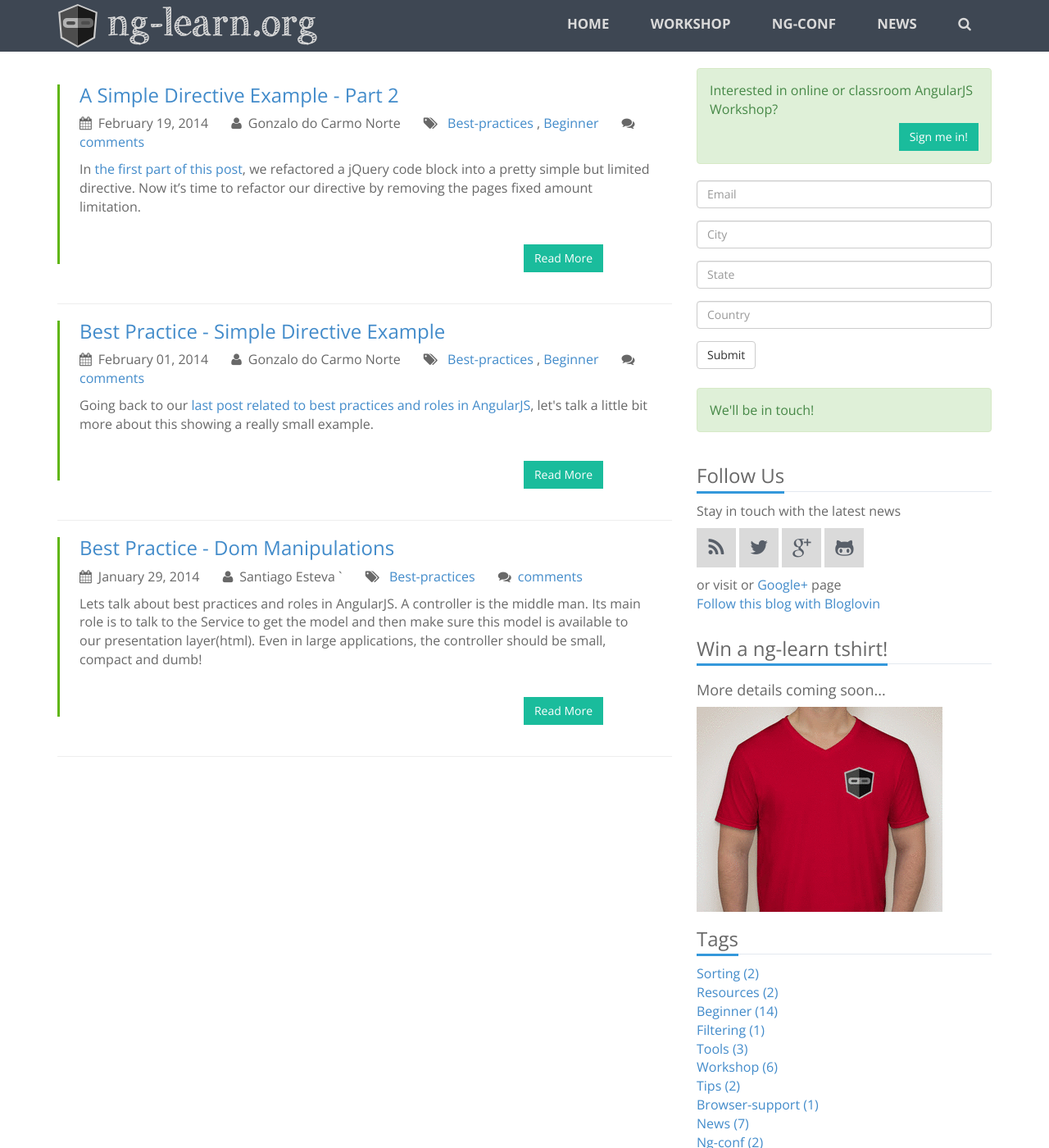
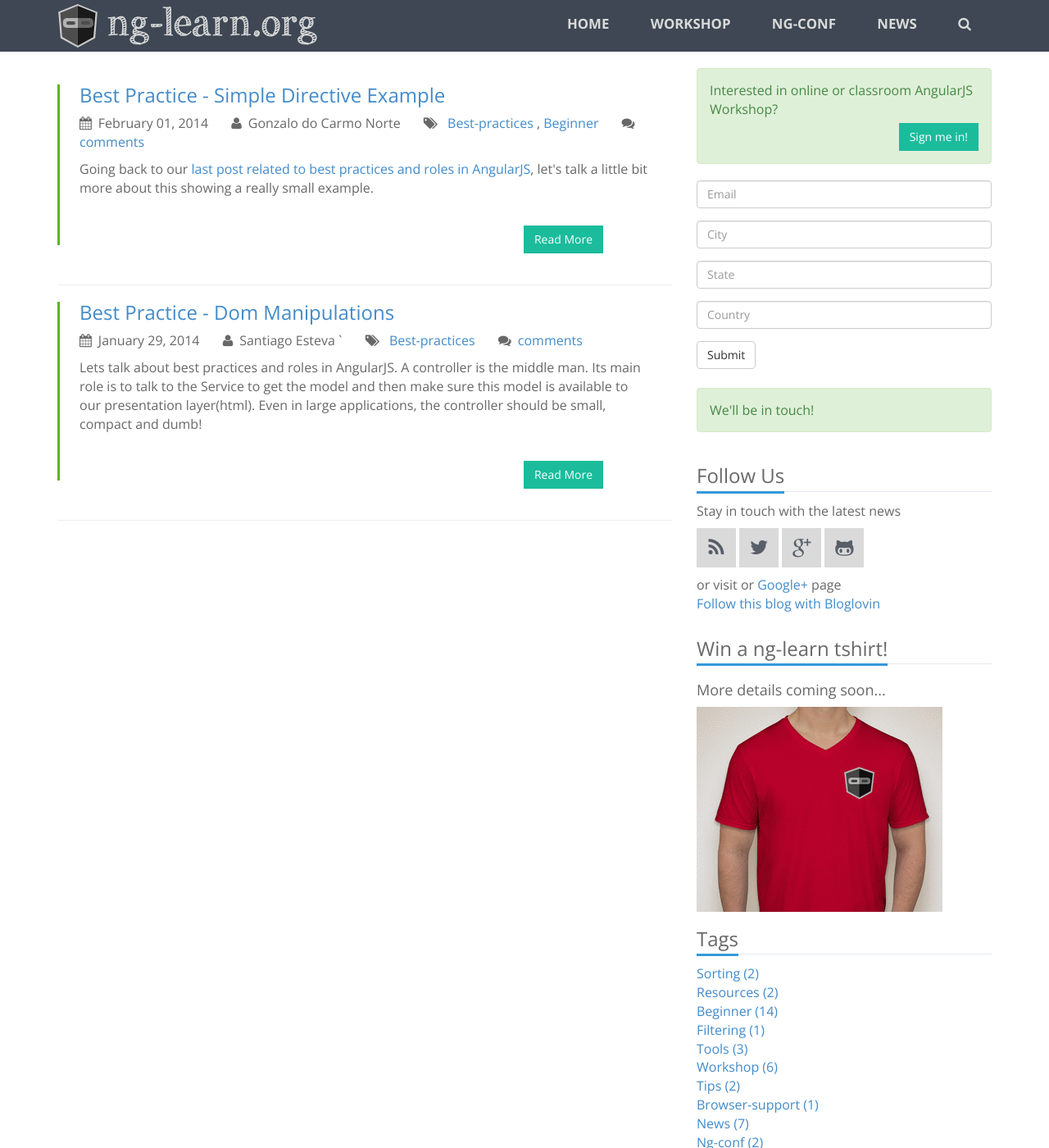
Before and after one commit to ng-learn-org/ng-learn-org.github.io, a Jekyll site: the page built from tags/best-practices.html, in a window 1280 px wide and 1400 px high. Shown: the whole window at 82% size. Built offline with Jekyll 4.4.1, drawn with Linux system fonts in a browser that asks for light colours; nearby versions of some CDN libraries; comment, search, counter and statistics services are not loaded; part of the change alters nothing that is shown; some of the changed text lies outside the part shown.

Commit message:
updated post

```diff
--- a/_posts/2014-02-19-Simple-Directive-Improved.md
+++ b/_posts/2014-02-19-Simple-Directive-Improved.md
@@ -2,7 +2,7 @@
 layout: post
 title: A Simple Directive Example - Part 2
 author: Gonzalo do Carmo Norte
-categories: [best-practices, beginner]
+categories: [beginner]
 ---
 
 In [the first part of this post][1], we refactored a jQuery code block into a pretty simple but limited directive.
@@ -25,7 +25,8 @@ Just to recap, below is the directive we did:
 
     We use 'my-' prefix to determine this is a custom directive that belongs to our team.
 
-Even though we add more span/pages in the above HTML, our directive wouldn\'t consider them since the switch block's logic is only covering the first four "span" elements. Let's suppose the following:
+Even though we add more span/pages in the above HTML, our directive doesn't consider them since the switch block's logic is only covering the first four "span" elements.
+Let's consider the following:
 
 {% highlight html %}
 <div data-my-progress-bar="5" data-currentPageStyle="active">
@@ -37,28 +38,66 @@ Even though we add more span/pages in the above HTML, our directive wouldn\'t co
 </div>
 {% endhighlight %}
 
+
+{% highlight js %}
+        link: function(scope, element, attrs) {
+            var spans = element.find("span");
+            var num = parseInt(attrs.myProgressBar);
+            var cssClass = attrs.currentpagestyle;
+
+            switch( num )
+            {
+              case 1:
+                spans[0].className = cssClass;
+                spans[1].className = "";
+                spans[2].className = "";
+                spans[3].className = "";
+                break;
+              case 2:
+                spans[0].className = "";
+                spans[1].className = cssClass;
+                spans[2].className = "";
+                spans[3].className = "";
+                break;
+              case 3:
+                spans[0].className = "";
+                spans[1].className = "";
+                spans[2].className = cssClass;
+                spans[3].className = "";
+                break;
+              default:
+                spans[0].className = "";
+                spans[1].className = "";
+                spans[2].className = "";
+                spans[3].className = cssClass;
+            }
+          }
+{% endhighlight %}
+
+
 The "active" class would never be assigned to any "span" element beyond the the forth one. (in this case the "Post Sale" "span" element)
 
 We said we were going to show you a more flexible way of coding this directive. This way actually involves having a non-fixed number of pages. Taking advantage of this change, we\'re going to code this directive in a slighty different way.
 
 Our new directive should look like:
 {% highlight html %}
-<div data-my-other-progress-bar
+<div data-my-progress-bar
      data-currentpage="{{"{{pageIndex"}}}}"
      data-currentpagestyle="active"
      data-pages="['Select Product','Checkout','Confirmation']">
 </div>
 {% endhighlight %}
 
-In this case:
-  - the directive has one extra attribute -"data-pages"-, which is intended to hold an array of page names. This way we can get rid of the fixed number of pages from our previous simple example.
+In this case the directive has one extra attribute -"data-pages"-, which is intended to hold an array of page names.
+This way we can get rid of the fixed number of pages from our previous simple example.
+The array of pages is hardcoded in this example but it may be coming from a scope attribute dynamically generated in a controller, service, etc.
 
 As always the test comes first. Let\'s use the first one from the previous post and update the HTML with our new code:
 
 {% highlight javascript %}
 describe("Unit testing other progress bar directive", function() {
   var $compile, $scope, element;
-  $scope = element = $compile = void 0;
+  $scope = element = $compile = undefined;
 
   // Load the module, which contains the directive
   beforeEach(module("sampleTestDirectivesModule"));
@@ -74,7 +113,7 @@ describe("Unit testing other progress bar directive", function() {
   it("should show 1st span highlighted when Page 1", function() {
 
     // Create html fragment
-    element = angular.element('<div data-my-other-progress-bar data-currentpage="1" data-currentpagestyle="active" data-pages="['Select Product','Checkout','Confirmation']"></div>');
+    element = angular.element('<div data-my-progress-bar data-currentpage="1" data-currentpagestyle="active" data-pages="['Select Product','Checkout','Confirmation']"></div>');
 
     // Compile a piece of HTML containing the directive
     $compile(element)($scope);
@@ -88,15 +127,15 @@ describe("Unit testing other progress bar directive", function() {
 });
 {% endhighlight %}
 
-Please note that expectations we're not changed. Even though the code was updated, the result shouldn\'t change.
+Please note that expectations were not changed. Even though the code was updated, the result shouldn't change.
 
-Remember that after compiling the code, our directive applies the "active" CSS class to the corresponding element based on the page the user is currently on.
+Remember that after compiling the code, our directive applies the "active" CSS class to the corresponding element based on the current page(index) attribute.
 
-Let\'s write some more tests changing the number of pages and the CSS selector for the page the user is on:
+Let\'s write more tests changing the number of pages and the CSS selector for the page the user is on:
 
 {% highlight javascript %}
   it('should show 1st span highlighted when Page 1', function () {
-    element = angular.element('<div data-my-other-progress-bar data-currentpage="1" data-currentpagestyle="selected" data-pages="['Select Product','Confirmation']"></div>');
+    element = angular.element('<div data-my-progress-bar data-currentpage="1" data-currentpagestyle="selected" data-pages="['Select Product','Confirmation']"></div>');
 
     $compile(element)($scope);
     $scope.$digest();
@@ -106,7 +145,7 @@ Let\'s write some more tests changing the number of pages and the CSS selector f
   })
 
   it('should show 6th span highlighted when Page 6', function () {
-    element = angular.element('<div data-my-other-progress-bar data-currentpage="6" data-currentpagestyle="selected" data-pages="['Select Product','Product Details','Shipping Info','Billing Info','Confirmation','Share Purchase']"></div>');
+    element = angular.element('<div data-my-progress-bar data-currentpage="6" data-currentpagestyle="selected" data-pages="['Select Product','Product Details','Shipping Info','Billing Info','Confirmation','Share Purchase']"></div>');
 
     $compile(element)($scope);
     $scope.$digest();
@@ -127,28 +166,29 @@ Having finished writting the tests, it\'s now time to write the new directive co
   var sampleModule = angular.module("sampleTestDirectivesModule", []);
 
   // Here we add a directive to the module. camelCase naming in this file (myOtherProgressBar) and dash separated in html (my-other-progress-bar)
-  sampleModule.directive("myOtherProgressBar", [
+  sampleModule.directive("myProgressBar", [
     function() {
       return {
 
         // This means the directive can be used as attribute only
-        // Example <div my-other-progress-bar> </div>
+        // Example <div my-progress-bar> </div>
         restrict: "A",
 
+        // Our directive will append an html block to our page.
         templateUrl: "myTemplate.html",
 
         // isolated scope: directive's inner scope
-        // we are mapping the variables from the outer scope into the directive's scope
+        // we are mapping the attributed holding params into the directive's scope
         scope: {
           cssActivePage: '@currentpagestyle',
           indexActivePage: '@currentpage',
           allPages: '=pages'
-        },
+        }
 
         // This is the function that gets executed after Angular has compiled the html
-        // no need to do anything here for this example
-        link: function(scope, element, attrs) {
-        }
+        // We are going to move our logic into our templare. Therefore, there is no need to add any logic in this function
+        // link: function(scope, element, attrs) {
+        // }
       }
     }
   ]);
@@ -157,23 +197,36 @@ Having finished writting the tests, it\'s now time to write the new directive co
 Let's have a look at the "myTemplate.html" file:
 
 {% highlight html %}
-<span ng-repeat="page in allPages" ng-class="{ {{"{{cssActivePage"}}}}: $index + 1 == indexActivePage}">{{"{{page"}}}}</span>
+<span ng-repeat="page in allPages track"
+    {% raw %} ng-class="{ {{cssActivePage}}: $index == indexActivePage}">{{page}} {% endraw %}
+</span>
+
 {% endhighlight %}
 
 So now each html has:
 
 {% highlight html %}
-<div data-my-other-progress-bar data-currentPage="{{"{{pageIndex"}}}}" data-currentPageStyle="active" data-pages="['Select Product','Confirmation']"></div>
+
+<div class="breadcrumb">
+  <div data-my-progress-bar
+    data-currentPage="0"
+    data-currentPageStyle="active"
+    data-pages="['Select Product','Confirmation']">
+  </div>
+</div>
+
 {% endhighlight %}
 
 Let's point out that:
-- the directive is declared to be used as an attribute ("restrict" field)
-- the directive HTML code related is extracted and placed into a new separated file ("templateUrl" field)
-- the directive defines its inner scope with e variables ("scope" field)
-- the "link" function does not have any code and because of that it could be prefectly removed (same as "compile" function)
+- the directive is declared to be used as an attribute ("restrict" attribute)
+- the directive HTML code related is extracted and placed into a new separated file ("templateUrl" attribute)
+- the directive defines its inner scope with variables ("scope" attribute)
+- the "link" function has been commented since the logic is now applied on the template html.
 
 Note: the real-world directive should have more code written (for instance some validation on the page number or CSS) but that is not the purpose of this post and is totally out of scope.-
 
 Having updated the original code, we are able to provide different quantities of pages and their corresponding names.
 
+{% include plunker.html id="LFB2RG3zGB59OKhtKbwT" %}
+
 [1]:http://ng-learn.org/2014/02/Simple-Directive-Example/
```
